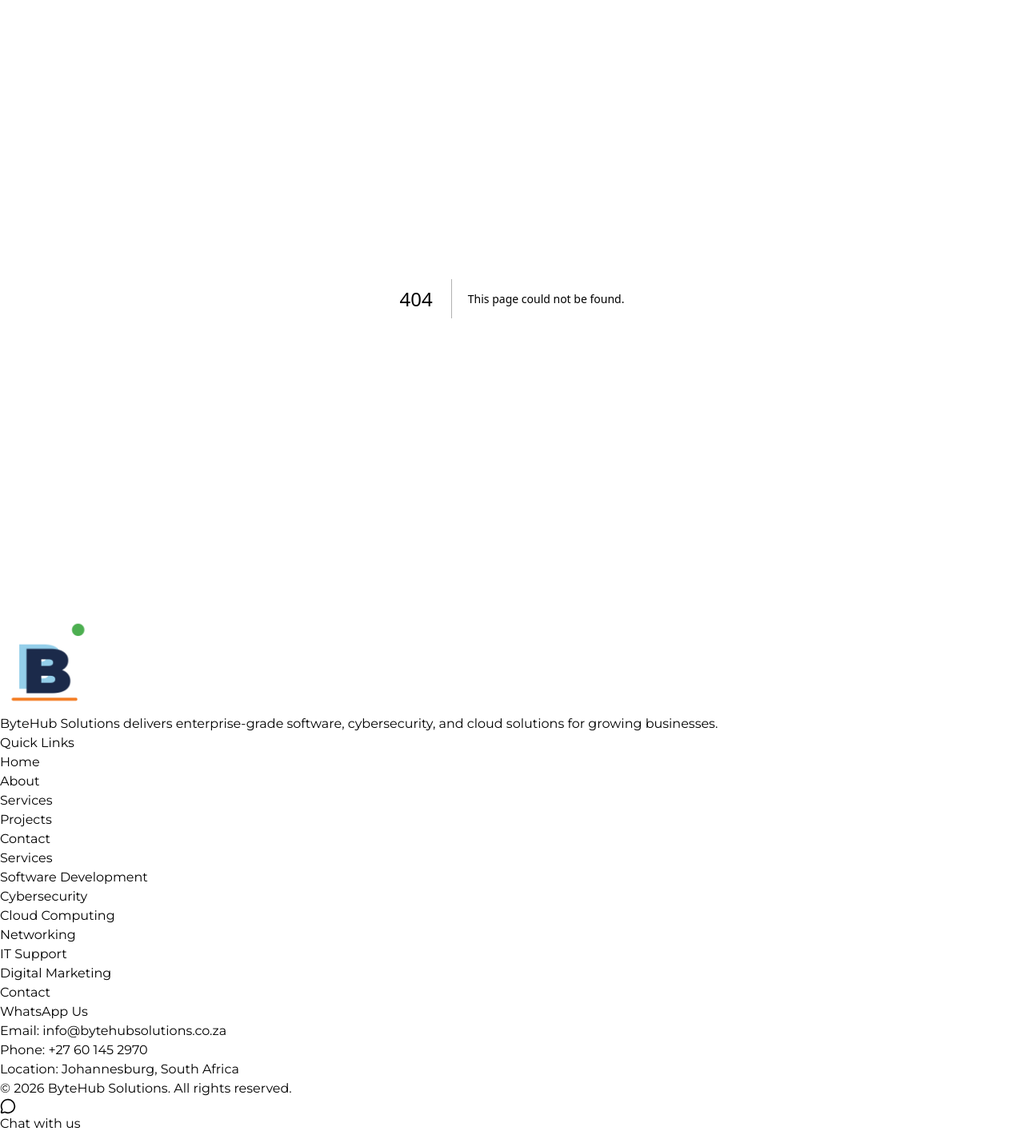
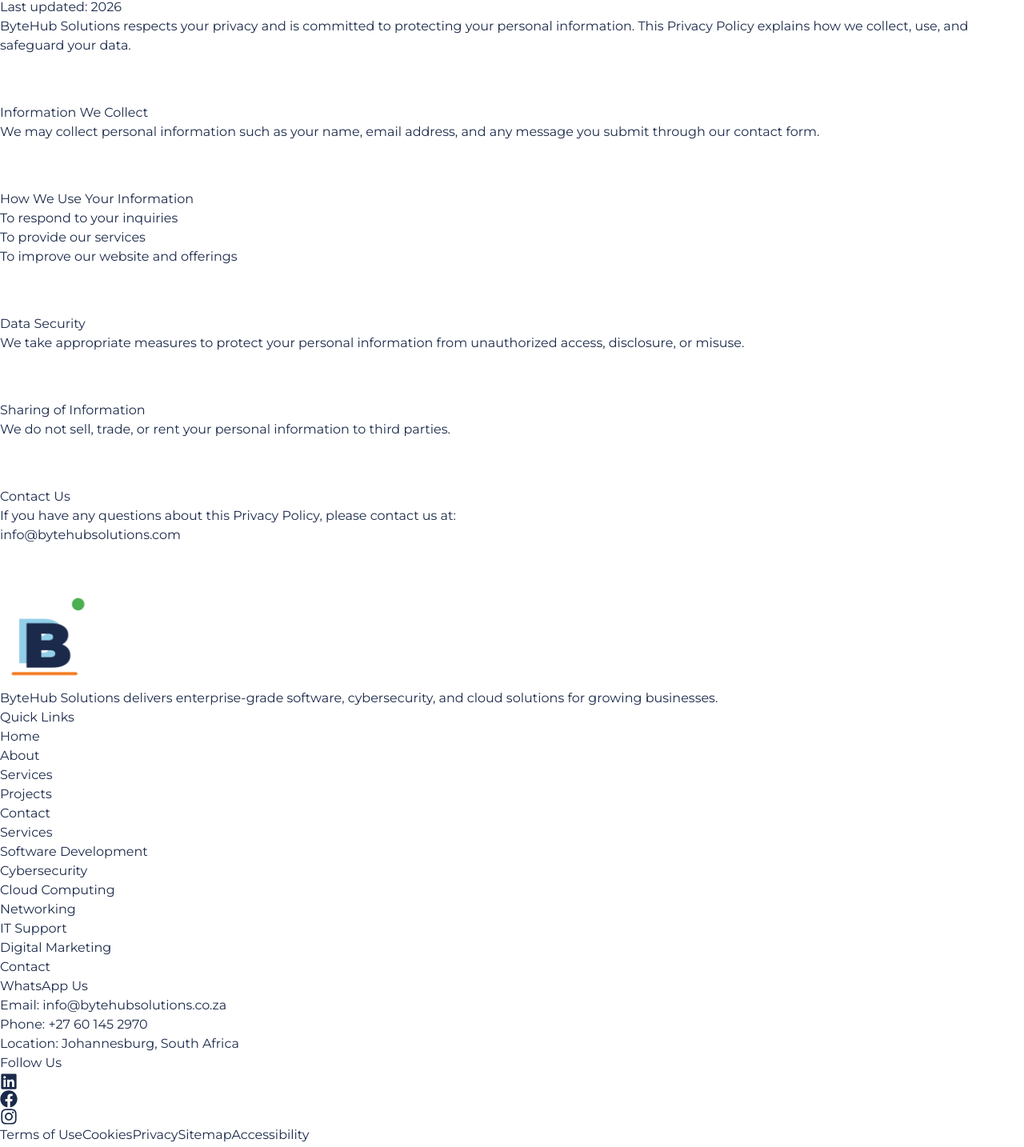
Before and after one commit to bytehubsolutions92-lang/bytehub-solutions, a Next.js app: page /privacy in a window 1280 px wide. Before the commit this address had no page. Shown: the part 171-1605 px from the top of the page at 80% size. Built offline with nearby package versions, Linux system fonts and the light colour scheme.

Commit message:
added social media icons, privacy, favicon

```diff
--- a/app/components/Footer.tsx
+++ b/app/components/Footer.tsx
@@ -1,5 +1,6 @@
 import Link from "next/link";
 import Image from "next/image";
+import { FaLinkedin, FaFacebook, FaInstagram } from "react-icons/fa";
 
 export default function Footer() {
   return (
@@ -57,7 +58,7 @@
           <ul className="space-y-2 text-gray-400">
             <li>
               <a
-                href="https://wa.me/27831234567"
+                href="https://wa.me/27601452970"
                 target="_blank"
                 className="hover:text-white"
               >
@@ -68,14 +69,65 @@
             <li>Phone: +27 60 145 2970</li>
             <li>Location: Johannesburg, South Africa</li>
           </ul>
+
+          <div className="mt-4">
+  <h4 className="mb-3 font-semibold">Follow Us</h4>
+
+  <div className="flex gap-4">
+
+    <a
+      href="https://www.linkedin.com/company/bytehub-solutions"
+      target="_blank"
+      rel="noopener noreferrer"
+      className="text-gray-400 hover:text-[#2A9FD6] hover:scale-110 transition"
+    >
+      <FaLinkedin size={22} />
+    </a>
+
+    <a
+      href="https://facebook.com"
+      target="_blank"
+      rel="noopener noreferrer"
+      className="text-gray-400 hover:text-[#2A9FD6] hover:scale-110 transition"
+    >
+      <FaFacebook size={22} />
+    </a>
+
+    <a
+      href="https://www.instagram.com/bytehub.solutionsptyltd/"
+      target="_blank"
+      rel="noopener noreferrer"
+      className="text-gray-400 hover:text-[#F47B20] hover:scale-110 transition"
+    >
+      <FaInstagram size={22} />
+    </a>
+  </div>
+</div>
         </div>
+
 
       </div>
 
       {/* BOTTOM */}
-      <div className="text-center text-gray-500 mt-10 border-t border-gray-800 pt-6">
-        © {new Date().getFullYear()} ByteHub Solutions. All rights reserved.
-      </div>
+      <div className="mt-10 border-t border-gray-800 pt-6 text-center">
+
+  {/* LEGAL LINKS */}
+  <div className="flex flex-wrap justify-center gap-6 text-sm text-gray-400 mb-4">
+
+    <a href="#" className="hover:text-white transition">Terms of Use</a>
+    <a href="#" className="hover:text-white transition">Cookies</a>
+    <a href="/privacy" className="hover:text-white transition">Privacy</a>
+    <a href="#" className="hover:text-white transition">Sitemap</a>
+    <a href="#" className="hover:text-white transition">Accessibility</a>
+
+  </div>
+
+  {/* COPYRIGHT */}
+  <p className="text-gray-500 text-sm">
+    © {new Date().getFullYear()} ByteHub Solutions. All rights reserved.
+  </p>
+
+</div>
 
     </footer>
   );
--- /dev/null
+++ b/app/privacy/page.tsx
@@ -0,0 +1,88 @@
+export default function Privacy() {
+  return (
+    <main className="px-6 py-20 max-w-4xl mx-auto">
+
+      <h1 className="text-4xl font-bold mb-8">
+        Privacy Policy
+      </h1>
+
+      <p className="text-gray-600 mb-6">
+        Last updated: {new Date().getFullYear()}
+      </p>
+
+      {/* INTRO */}
+      <section className="mb-8">
+        <p className="text-gray-600">
+          ByteHub Solutions respects your privacy and is committed to protecting
+          your personal information. This Privacy Policy explains how we collect,
+          use, and safeguard your data.
+        </p>
+      </section>
+
+      {/* DATA COLLECTION */}
+      <section className="mb-8">
+        <h2 className="text-2xl font-semibold mb-3">
+          Information We Collect
+        </h2>
+
+        <p className="text-gray-600">
+          We may collect personal information such as your name, email address,
+          and any message you submit through our contact form.
+        </p>
+      </section>
+
+      {/* USAGE */}
+      <section className="mb-8">
+        <h2 className="text-2xl font-semibold mb-3">
+          How We Use Your Information
+        </h2>
+
+        <ul className="list-disc pl-5 text-gray-600 space-y-2">
+          <li>To respond to your inquiries</li>
+          <li>To provide our services</li>
+          <li>To improve our website and offerings</li>
+        </ul>
+      </section>
+
+      {/* SECURITY */}
+      <section className="mb-8">
+        <h2 className="text-2xl font-semibold mb-3">
+          Data Security
+        </h2>
+
+        <p className="text-gray-600">
+          We take appropriate measures to protect your personal information
+          from unauthorized access, disclosure, or misuse.
+        </p>
+      </section>
+
+      {/* SHARING */}
+      <section className="mb-8">
+        <h2 className="text-2xl font-semibold mb-3">
+          Sharing of Information
+        </h2>
+
+        <p className="text-gray-600">
+          We do not sell, trade, or rent your personal information to third
+          parties.
+        </p>
+      </section>
+
+      {/* CONTACT */}
+      <section className="mb-8">
+        <h2 className="text-2xl font-semibold mb-3">
+          Contact Us
+        </h2>
+
+        <p className="text-gray-600">
+          If you have any questions about this Privacy Policy, please contact us at:
+        </p>
+
+        <p className="font-semibold mt-2">
+          info@bytehubsolutions.com
+        </p>
+      </section>
+
+    </main>
+  );
+}
--- a/package.json
+++ b/package.json
@@ -15,7 +15,8 @@
     "next": "16.2.3",
     "nodemailer": "^8.0.5",
     "react": "19.2.4",
-    "react-dom": "19.2.4"
+    "react-dom": "19.2.4",
+    "react-icons": "^5.6.0"
   },
   "devDependencies": {
     "@types/node": "^20",
```
Also changed, not shown: app/icon.png (added), 1 other file (tests, documents, lock files or other folders).
